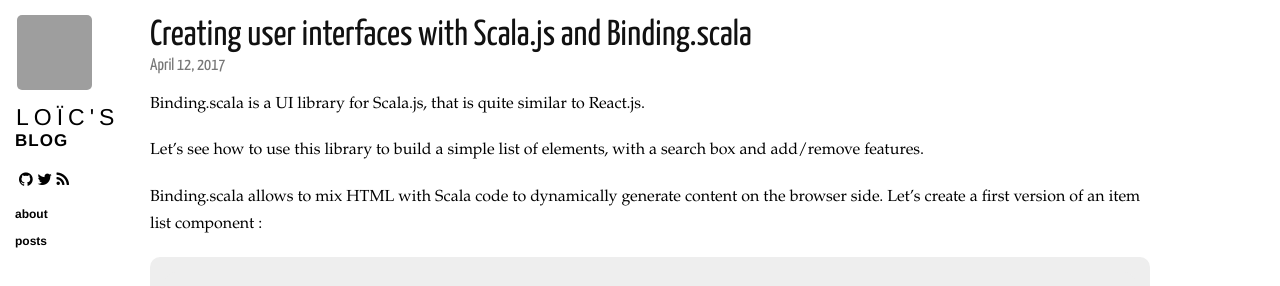
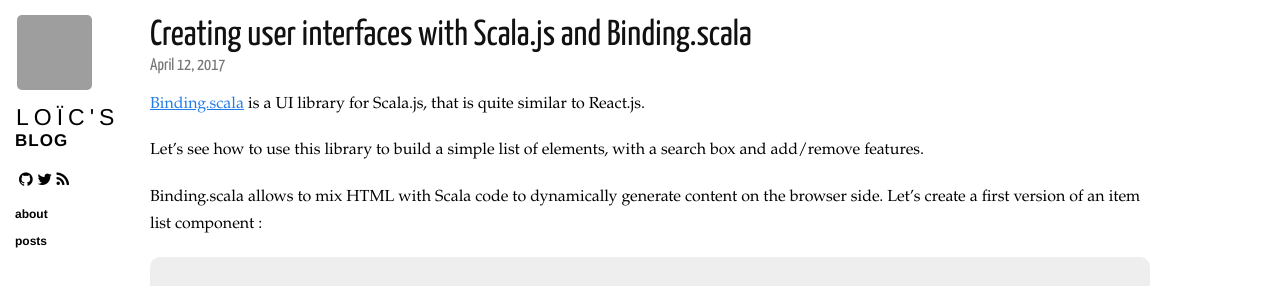
Before and after one commit to loicdescotte/loicdescotte.github.io, a Jekyll site: the page built from _posts/2017-04-12-binding-scalajs.md, in a window 1280 px wide and 900 px high, cut to the strip 0-286 px from the top of the window. Built offline with Jekyll 4.4.1, drawn with Linux system fonts in a browser that asks for light colours; nearby versions of some CDN libraries; comment, search, counter and statistics services are not loaded; part of the change alters nothing that is shown; grey boxes are pictures that could not be loaded.

```diff
--- a/_posts/2017-04-12-binding-scalajs.md
+++ b/_posts/2017-04-12-binding-scalajs.md
@@ -8,7 +8,7 @@ tags:
  - JavaScript
 ---
 
-Binding.scala is a UI library for Scala.js, that is quite similar to React.js.
+[Binding.scala](https://github.com/ThoughtWorksInc/Binding.scala) is a UI library for Scala.js, that is quite similar to React.js.
 
 Let's see how to use this library to build a simple list of elements, with a search box and add/remove features.
 
```
